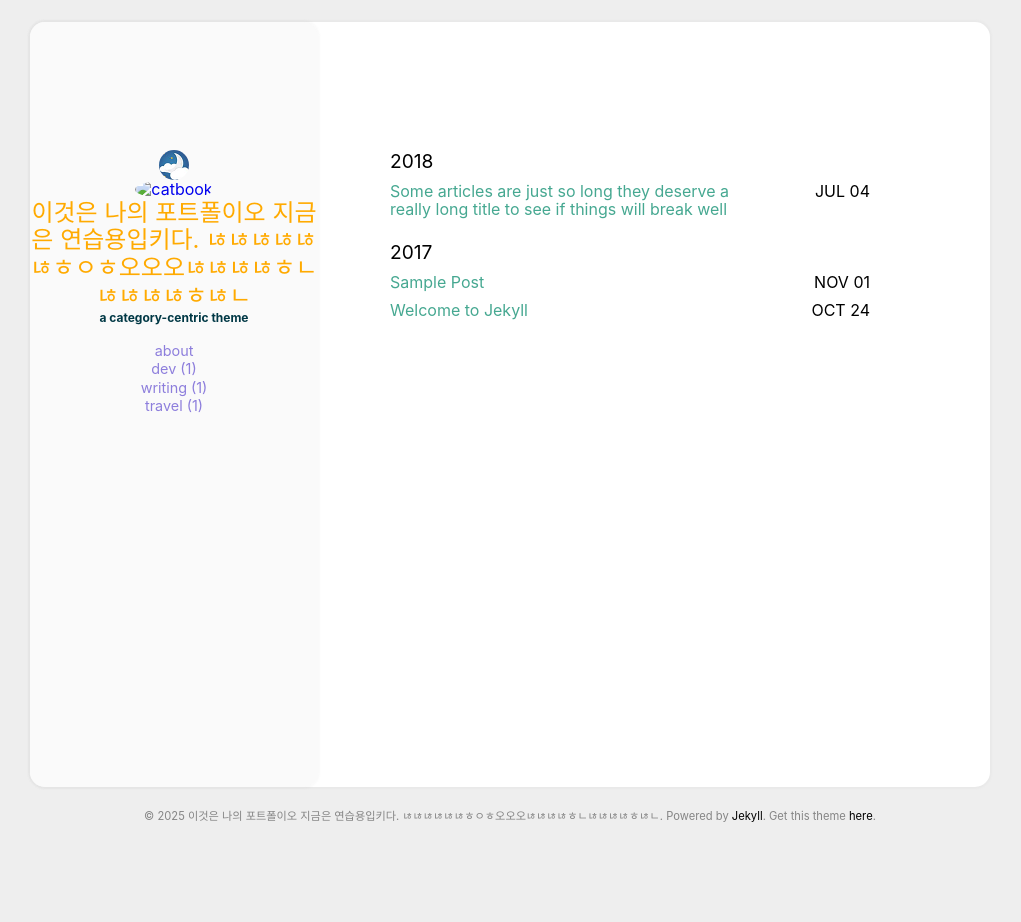
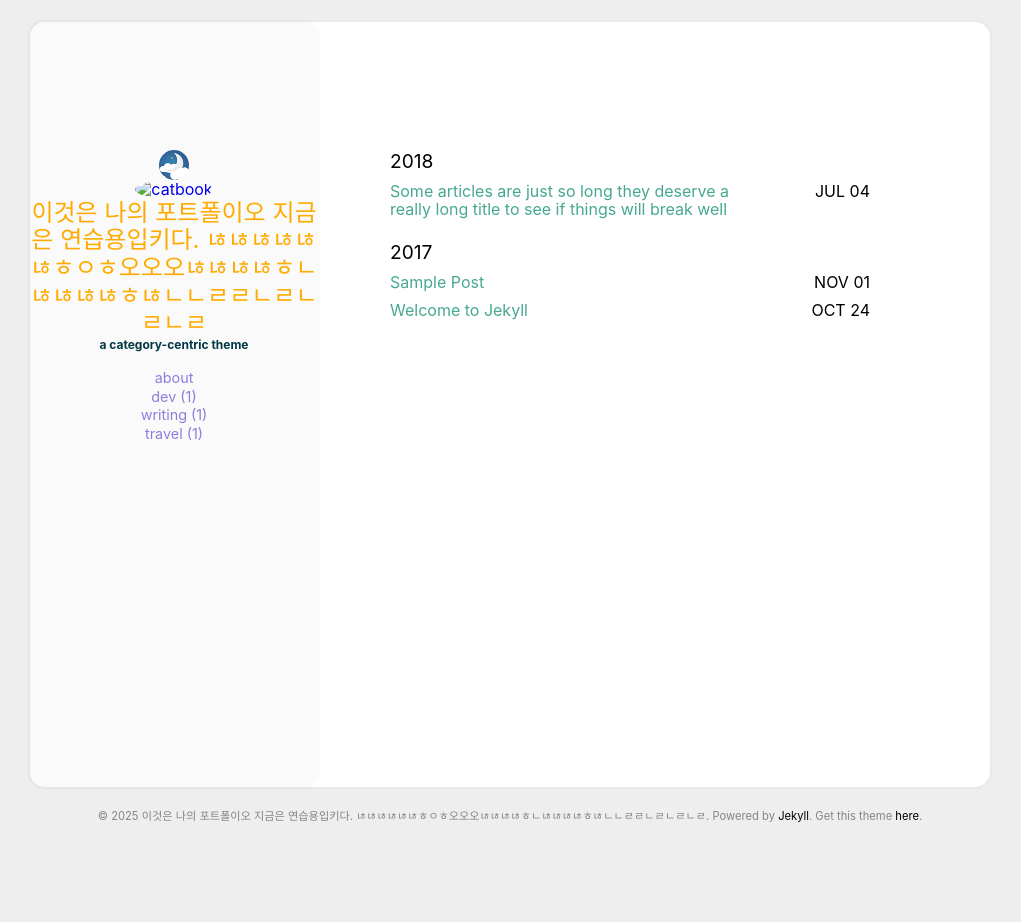
Before and after one commit to J-2025-or/nohello-copy, a Jekyll site: the page built from index.html, in a window 1280 px wide. Shown: the whole page, without its empty margins (130-1151 px from the left). Built offline with Jekyll 4.4.1, drawn with Linux system fonts in a browser that asks for light colours.

Commit message:
Update _config.yml

```diff
--- a/_config.yml
+++ b/_config.yml
@@ -18,7 +18,7 @@ cusdis:
     app_id: #your cusdis app_id
 
 user:
-  name: 이것은 나의 포트폴이오 지금은 연습용입키다. ㄶㄶㄶㄶㄶㄶㅎㅇㅎ오오오ㄶㄶㄶㄶㅎㄴㄶㄶㄶㄶㅎㄶㄴ
+  name: 이것은 나의 포트폴이오 지금은 연습용입키다. ㄶㄶㄶㄶㄶㄶㅎㅇㅎ오오오ㄶㄶㄶㄶㅎㄴㄶㄶㄶㄶㅎㄶㄴㄴㄹㄹㄴㄹㄴㄹㄴㄹ
   picAlt: "catbook"
   job: a category-centric theme
   aboutme: true # comment this out if you don't need the 'about' page.
```
